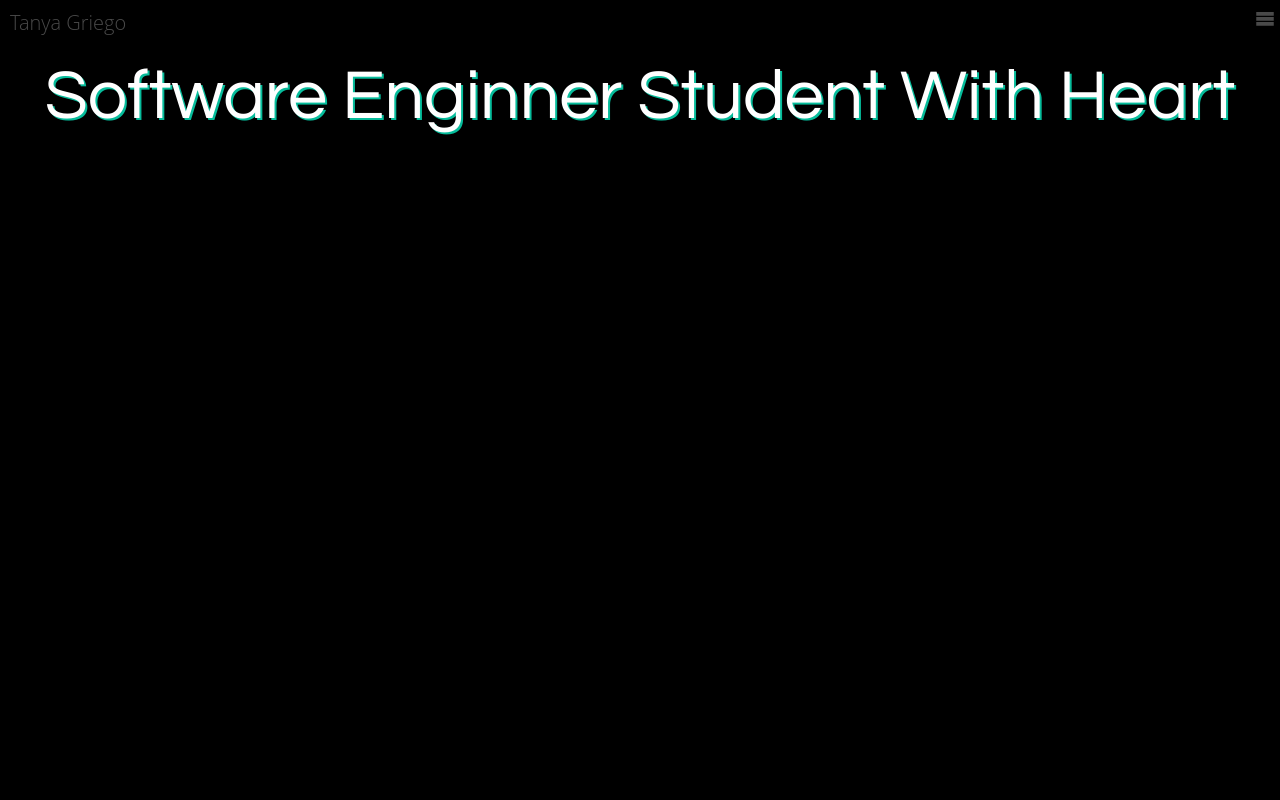
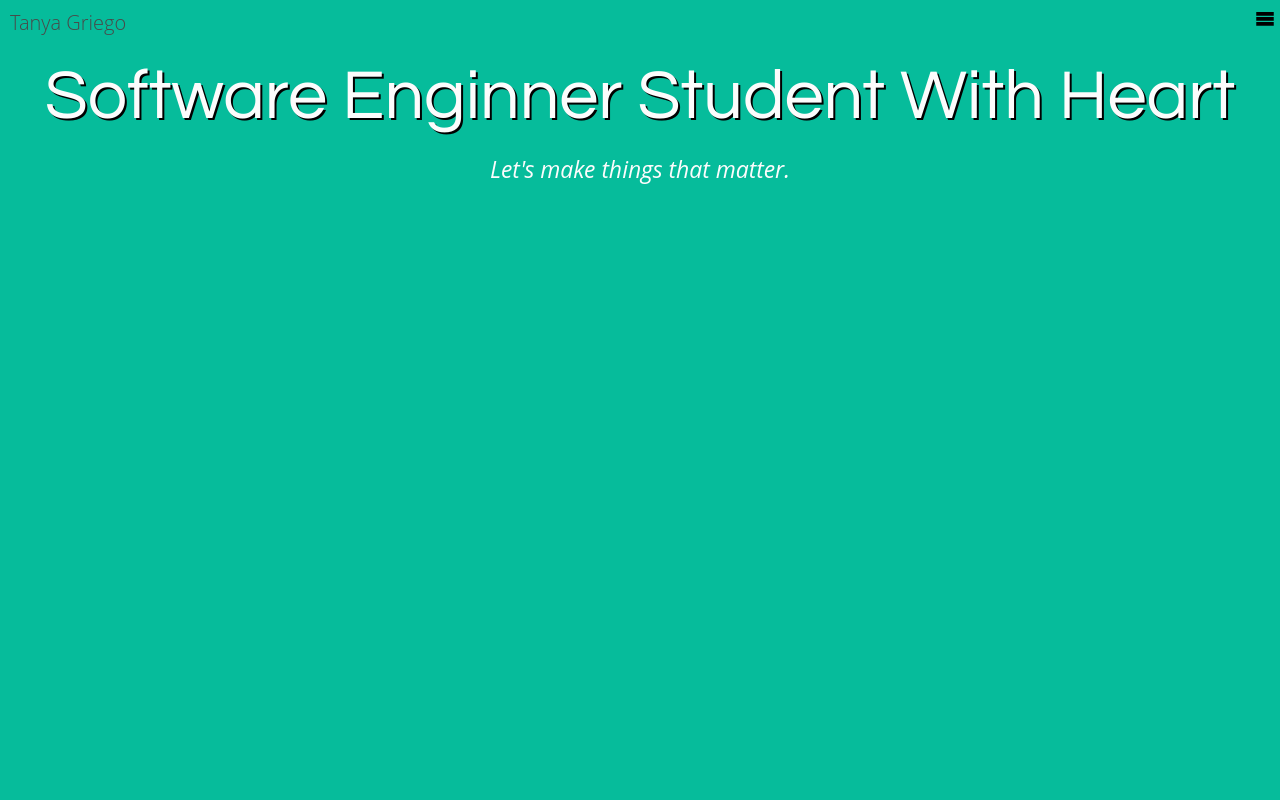
Before and after one commit to tanyagriego/Portfolio, a plain HTML site: page index.html in a window 1280 px wide. Shown: the top 800 px of the page. Drawn offline with nearby package versions, Linux system fonts and the light colour scheme; files whose address does not match are found by name.

Commit message:
Changes to CSS home section

```diff
--- a/index.html
+++ b/index.html
@@ -33,7 +33,7 @@
     <!-- <img src="images/profile.jpg" alt="profilePic"> -->
     <h4 class="name">Tanya Griego</h4>
     <h1 class="jobTitle">Software Enginner Student With Heart</h1>
-    <!-- <p class="tagline">Some other compelling text here.</p> -->
+    <p class="tagline">Let's make things that matter.</p>
     <!-- <a href="https://github.com/tanyagriego/" target="_blank" class="icon-github"></a>
     <a href="https://www.linkedin.com/in/tanyagriego/" target="_blank" class="icon-linkedin"></a> -->
   </section>
--- a/js/home.js
+++ b/js/home.js
@@ -19,6 +19,8 @@ function handleMainNav() {
   })
 };
 
+// $('.mainNav').on(click,)
+
 Project.prototype.toHtml= function() {
 var templateFiller= Handlebars.compile( $('#project-templateHB').html() );
 var filledTemplate= templateFiller(this);
--- a/styles/base.css
+++ b/styles/base.css
@@ -38,24 +38,25 @@ h1 {
 
 .jobTitle {
   font-size: 70px;
-  color: white;
-  text-shadow: 2px 2px #06BC9B;
+  color: #FCFCFC;
+  text-shadow: 2px 2px black;
   font-family: 'Cairo', sans-serif;
   font-family: 'Questrial', sans-serif;
   font-weight: lighter;
   text-align: center;
   line-height: 74px;
   margin-top: 40px;
-  /*margin-bottom: -80px;*/
+  margin-bottom: 20px;
   display: block;
 }
 
-/*.tagline {
+.tagline {
 text-align: center;
-font-size: 20px;
-color: #63707e;
+font-size: 23px;
+font-style: italic;
+color: #FCFCFC;
 text-shadow: 1px 1px #06BC9B;
-}*/
+}
 
 .projectImages {
   display: block;
--- a/styles/layout.css
+++ b/styles/layout.css
@@ -1,6 +1,6 @@
 #home {
   height:100vh;
-  background-color: black;
+  background-color: #06BC9B;
   color: white;
 }
 
--- a/styles/module.css
+++ b/styles/module.css
@@ -1,5 +1,5 @@
 .main-nav {
-  color: #494949;
+  color: black;
   opacity: 1;
   text-align: right;
   margin-top: -10px;
@@ -28,7 +28,7 @@
 .main-nav li {
   /*display: block;*/
   font-size: 1.5em;
-  margin-right: .4em;
+  margin-right: 4em;
   padding: .5em .2em;
   border-bottom: 1px solid #ccc;
 }
```
